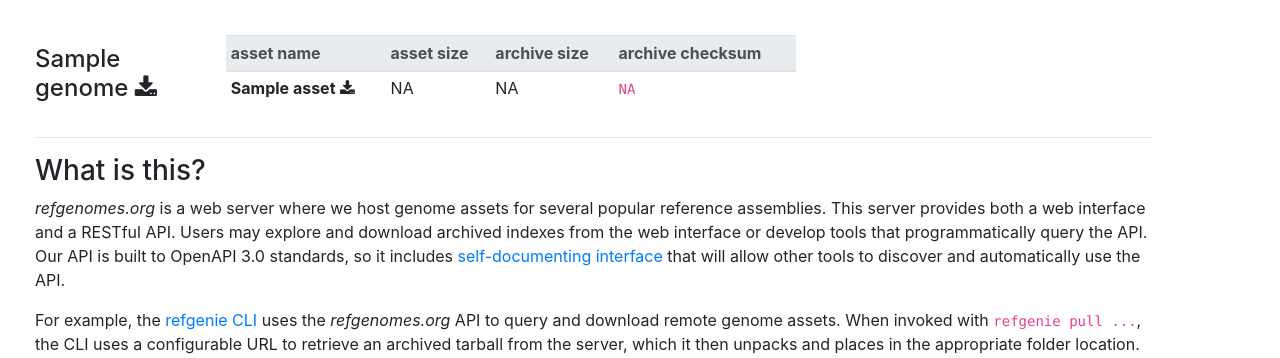
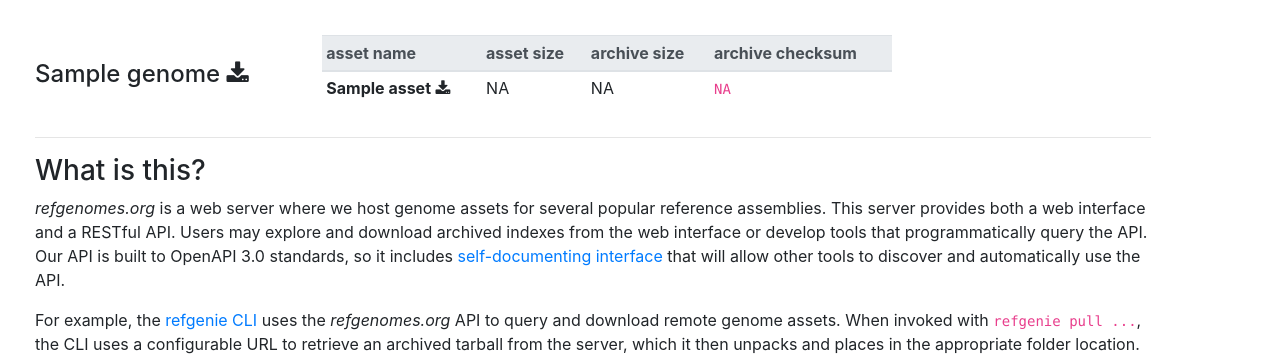
Before and after one commit to refgenie/refgenieserver, a FastAPI app: template refgenieserver/templates/index.html in a window 1280 px wide. Shown: the part 86-444 px from the top of the page. Run offline with FastAPI, Linux system fonts and the light colour scheme; the template is opened without the code that fills it: most values are stand-ins (such as "Sample title", 1, 10 or a date in 2020); parts of the project's set-up code (start-up, migrations or seed data) failed here and were passed over; some libraries are stand-ins or nearby versions.

Commit message:
layout tweaks

```diff
--- a/refgenieserver/server_builder.py
+++ b/refgenieserver/server_builder.py
@@ -75,7 +75,6 @@
     # import tarfile
     # with tarfile.open(output, "w:gz") as tar:
     #     tar.add(path, arcname=os.path.basename(path))
-    global _LOGGER
     if os.path.exists(path):
         enclosing_dir = os.path.dirname(path)
         entity_name = os.path.basename(path)
--- a/refgenieserver/static/style.css
+++ b/refgenieserver/static/style.css
@@ -121,7 +121,7 @@
 
 div.col-2#genome_title{
     min-width: 110px;
-    max-width: 200px;
+    max-width: 310px;
 }
 
 div.col-10#asset_table{
--- a/refgenieserver/templates/index.html
+++ b/refgenieserver/templates/index.html
@@ -10,10 +10,10 @@
 {% endmacro %}
 {% for genome_name, assets in genomes.items() %}
 <div class="row align-items-center">
-    <div class="col-2" id="genome_title">
+    <div class="col-3" id="genome_title">
         <h4 id="genome_title" onclick="location.href='/genome/{{ genome_name }}'">{{ genome_name }} <i class="fa fa-download" aria-hidden="true"></i></h4>
     </div>
-    <div class="col-10" id="asset_table">
+    <div class="col-9" id="asset_table">
         <table class="table table-sm" id="asset_table">
             <thead class="thead-light">
                 <tr>
```
